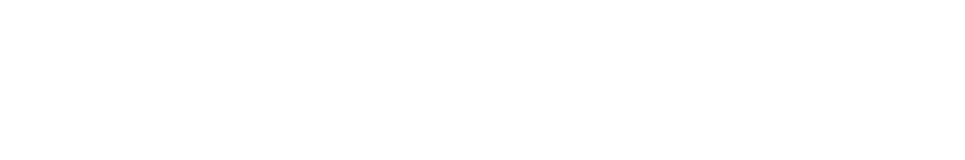
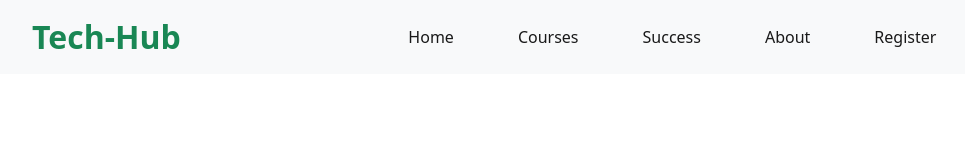
Before and after one commit to Rudro62/Tech-Hub, a plain HTML site: page index.html in a window 1280 px wide. Shown: the whole page, without its empty margins (50-1015 px from the left). Drawn offline with nearby package versions, Linux system fonts and the light colour scheme.

Commit message:
nav bar added

```diff
--- a/index.html
+++ b/index.html
@@ -1,17 +1,55 @@
-<!DOCTYPE html>
+<!doctype html>
 <html lang="en">
 
 <head>
-    <meta charset="UTF-8">
-    <meta http-equiv="X-UA-Compatible" content="IE=edge">
-    <meta name="viewport" content="width=device-width, initial-scale=1.0">
+    <meta charset="utf-8">
+    <meta name="viewport" content="width=device-width, initial-scale=1">
     <title>Tech-Hub</title>
-    <link rel="stylesheet" href="https://cdn.jsdelivr.net/npm/bootstrap@5.2.0/dist/css/bootstrap.min.css">
+    <link href="https://cdn.jsdelivr.net/npm/bootstrap@5.2.0/dist/css/bootstrap.min.css" rel="stylesheet"
+        integrity="sha384-gH2yIJqKdNHPEq0n4Mqa/HGKIhSkIHeL5AyhkYV8i59U5AR6csBvApHHNl/vI1Bx" crossorigin="anonymous">
 </head>
 
 <body>
+    <header>
+        <!-- navbar section  -->
+        <nav class="navbar navbar-expand-lg bg-light">
+            <div class="container">
 
-    <script src="https://cdn.jsdelivr.net/npm/bootstrap@5.2.0/dist/js/bootstrap.bundle.min.js"></script>
+                <a class="navbar-brand text-success fs-2 fw-semibold" href="#">
+                    Tech-Hub
+                </a>
+                <button class="navbar-toggler" type="button" data-bs-toggle="collapse" data-bs-target="#navbarNav"
+                    aria-controls="navbarNav" aria-expanded="false" aria-label="Toggle navigation">
+                    <span class="navbar-toggler-icon"></span>
+                </button>
+                <div class="mx-auto">
+                    <div class="collapse navbar-collapse" id="navbarNav">
+                        <ul class="navbar-nav">
+                            <li class="nav-item pe-5">
+                                <a class="nav-link active" aria-current="page" href="#">Home</a>
+                            </li>
+                            <li class="nav-item pe-5">
+                                <a class="nav-link active" href="#">Courses</a>
+                            </li>
+                            <li class="nav-item pe-5">
+                                <a class="nav-link active" aria-current="page" href="#">Success</a>
+                            </li>
+                            <li class="nav-item pe-5">
+                                <a class="nav-link active" href="#">About</a>
+                            </li>
+                            <li class="nav-item">
+                                <a class="nav-link active" href="#">Register</a>
+                            </li>
+                        </ul>
+                    </div>
+                </div>
+            </div>
+        </nav>
+        <!-- navbar end  -->
+    </header>
+    <script src="https://cdn.jsdelivr.net/npm/bootstrap@5.2.0/dist/js/bootstrap.bundle.min.js"
+        integrity="sha384-A3rJD856KowSb7dwlZdYEkO39Gagi7vIsF0jrRAoQmDKKtQBHUuLZ9AsSv4jD4Xa"
+        crossorigin="anonymous"></script>
 </body>
 
 </html>
```
Also changed, not shown: images/techhub-logo-01.png (added), images/techhub.jfif (added).
